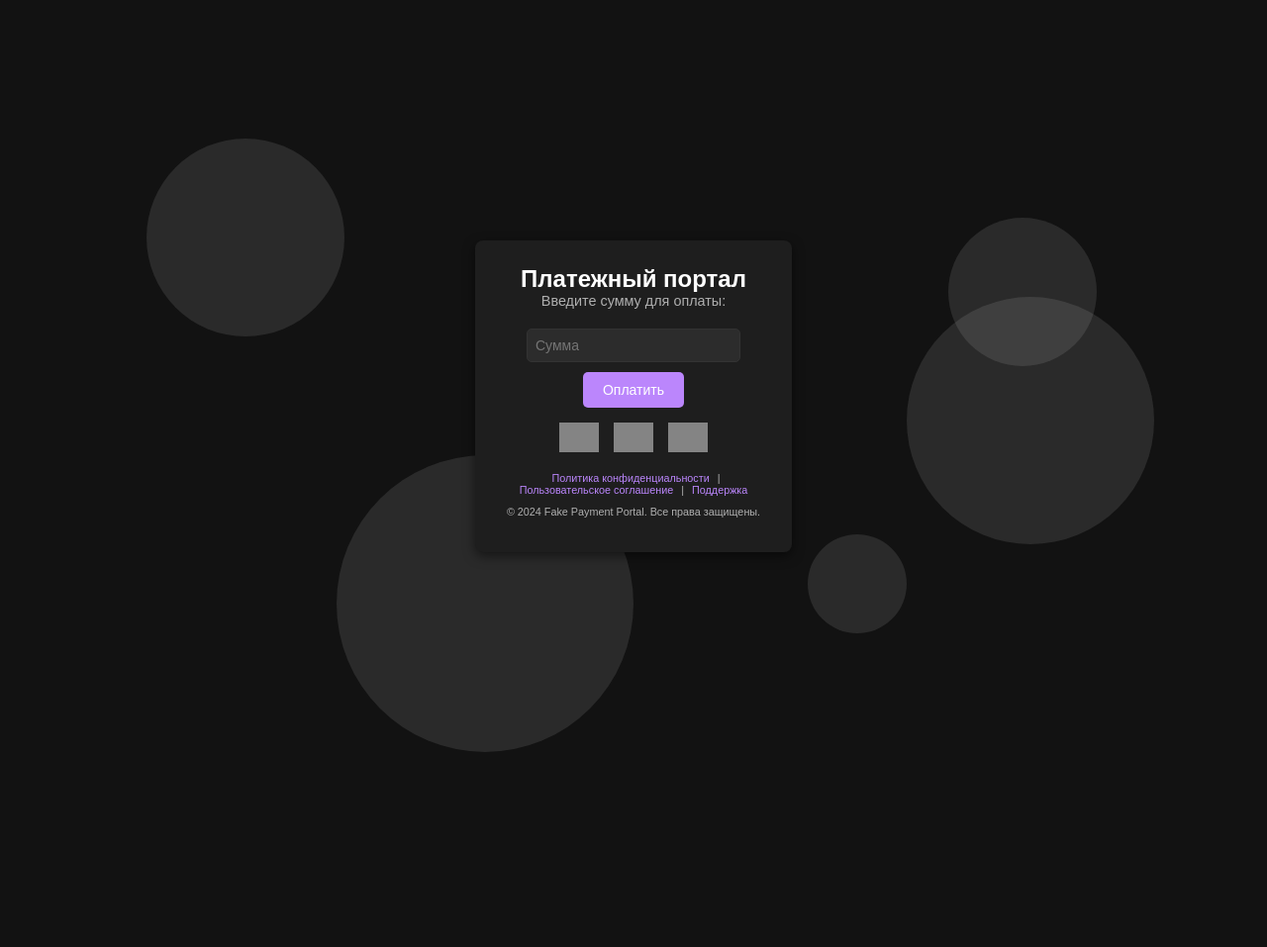
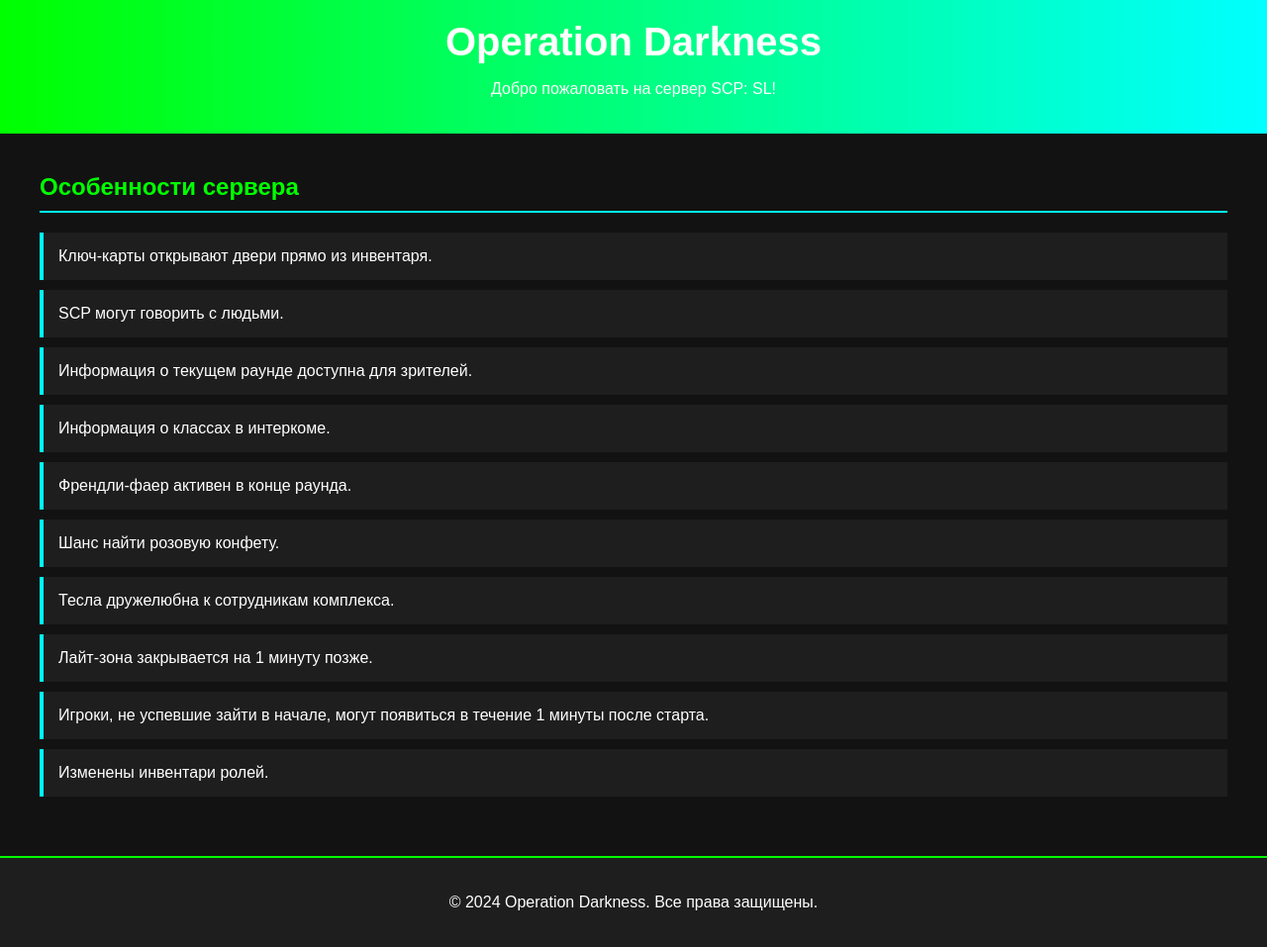
Before and after one commit to Minect86/minect.github.io, a plain HTML site: page index.html in a window 1280 px wide. Shown: the whole page at 99% size. Before the commit the page ends 800 px from the top, so only its background shows below. Drawn offline with Linux system fonts and the light colour scheme; grey boxes are pictures that could not be loaded.

Commit message:
Update index.html
1

```diff
--- a/index.html
+++ b/index.html
@@ -3,165 +3,88 @@
 <head>
     <meta charset="UTF-8">
     <meta name="viewport" content="width=device-width, initial-scale=1.0">
-    <title>Fake Payment Portal</title>
+    <title>Operation Darkness - SCP SL Server</title>
     <style>
-        /* Общие стили */
-        * {
+        body {
+            font-family: Arial, sans-serif;
             margin: 0;
             padding: 0;
-            box-sizing: border-box;
-            font-family: Arial, sans-serif;
-        }
-        body {
-            display: flex;
-            justify-content: center;
-            align-items: center;
-            height: 100vh;
             background-color: #121212;
-            overflow: hidden;
-            color: #e0e0e0;
+            color: #ffffff;
         }
 
-        /* Анимация заднего фона */
-        .background {
-            position: absolute;
-            width: 100%;
-            height: 100%;
-            overflow: hidden;
-            z-index: -1;
-        }
-        .background .circle {
-            position: absolute;
-            border-radius: 50%;
-            background-color: rgba(255, 255, 255, 0.1);
-            animation: float 10s infinite ease-in-out;
-        }
-        .circle:nth-child(1) { width: 200px; height: 200px; top: 20%; left: 10%; }
-        .circle:nth-child(2) { width: 150px; height: 150px; top: 30%; right: 15%; }
-        .circle:nth-child(3) { width: 300px; height: 300px; top: 60%; left: 25%; }
-        .circle:nth-child(4) { width: 100px; height: 100px; top: 70%; right: 30%; }
-        .circle:nth-child(5) { width: 250px; height: 250px; top: 40%; left: 70%; }
-
-        @keyframes float {
-            0% { transform: translateY(0) translateX(0); }
-            50% { transform: translateY(-20px) translateX(20px); }
-            100% { transform: translateY(0) translateX(0); }
+        header {
+            background: linear-gradient(90deg, #00ff00, #00ffff);
+            padding: 20px;
+            text-align: center;
+            color: #fff;
         }
 
-        /* Основной контейнер */
-        .payment-container {
-            width: 320px;
-            padding: 25px;
-            border-radius: 8px;
-            text-align: center;
-            background-color: #1e1e1e;
-            box-shadow: 0 4px 12px rgba(0, 0, 0, 0.5);
-            position: relative;
-            z-index: 1;
-        }
-        h2 {
-            font-size: 1.5em;
-            color: #ffffff;
-        }
-        p {
-            color: #b0b0b0;
-            font-size: 0.9em;
-            margin-bottom: 10px;
-        }
-        .payment-container input[type="number"] {
-            width: 80%;
-            padding: 8px;
-            margin: 10px 0;
-            font-size: 14px;
-            border: 1px solid #333;
-            background-color: #2c2c2c;
-            color: #ffffff;
-            border-radius: 5px;
-        }
-        .payment-container button {
-            padding: 10px 20px;
-            font-size: 14px;
-            color: #fff;
-            background-color: #bb86fc;
-            border: none;
-            cursor: pointer;
-            border-radius: 5px;
-            transition: background-color 0.3s ease;
-        }
-        .payment-container button:hover {
-            background-color: #a45ed1;
+        header h1 {
+            margin: 0;
+            font-size: 2.5em;
         }
 
-        /* Логотипы */
-        .logos {
-            display: flex;
-            justify-content: center;
-            gap: 15px;
-            margin: 15px 0;
-        }
-        .logos img {
-            width: 40px;
-            height: auto;
-            opacity: 0.8;
-            transition: opacity 0.3s ease;
-        }
-        .logos img:hover {
-            opacity: 1;
+        .container {
+            max-width: 1200px;
+            margin: 0 auto;
+            padding: 20px;
         }
 
-        /* Футер */
-        .footer {
-            font-size: 0.75em;
-            color: #888;
-            margin-top: 20px;
+        .section {
+            margin-bottom: 40px;
+        }
+
+        .section h2 {
+            color: #00ff00;
+            border-bottom: 2px solid #00ffff;
+            padding-bottom: 10px;
+        }
+
+        ul {
+            list-style: none;
+            padding: 0;
+        }
+
+        li {
+            background-color: #1e1e1e;
+            margin: 10px 0;
+            padding: 15px;
+            border-left: 4px solid #00ffff;
+        }
+
+        footer {
             text-align: center;
-        }
-        .footer a {
-            color: #bb86fc;
-            text-decoration: none;
-            margin: 0 5px;
-        }
-        .footer a:hover {
-            text-decoration: underline;
+            padding: 20px;
+            background-color: #1e1e1e;
+            border-top: 2px solid #00ff00;
         }
     </style>
 </head>
 <body>
-    <!-- Анимированный фон -->
-    <div class="background">
-        <div class="circle"></div>
-        <div class="circle"></div>
-        <div class="circle"></div>
-        <div class="circle"></div>
-        <div class="circle"></div>
+    <header>
+        <h1>Operation Darkness</h1>
+        <p>Добро пожаловать на сервер SCP: SL!</p>
+    </header>
+    <div class="container">
+        <section class="section">
+            <h2>Особенности сервера</h2>
+            <ul>
+                <li>Ключ-карты открывают двери прямо из инвентаря.</li>
+                <li>SCP могут говорить с людьми.</li>
+                <li>Информация о текущем раунде доступна для зрителей.</li>
+                <li>Информация о классах в интеркоме.</li>
+                <li>Френдли-фаер активен в конце раунда.</li>
+                <li>Шанс найти розовую конфету.</li>
+                <li>Тесла дружелюбна к сотрудникам комплекса.</li>
+                <li>Лайт-зона закрывается на 1 минуту позже.</li>
+                <li>Игроки, не успевшие зайти в начале, могут появиться в течение 1 минуты после старта.</li>
+                <li>Изменены инвентари ролей.</li>
+            </ul>
+        </section>
     </div>
-
-    <!-- Контейнер с формой оплаты -->
-    <div class="payment-container">
-        <h2>Платежный портал</h2>
-        <p>Введите сумму для оплаты:</p>
-        <input type="number" placeholder="Сумма" min="1" required>
-        <button onclick="redirectToRickroll()">Оплатить</button>
-
-        <!-- Логотипы банков и платежных систем -->
-        <div class="logos">
-            <img src="https://upload.wikimedia.org/wikipedia/commons/thumb/b/b9/Mir-logo.SVG.svg/220px-Mir-logo.SVG.svg.png" alt="МИР" title="МИР">
-            <img src="https://upload.wikimedia.org/wikipedia/commons/thumb/a/a4/Mastercard_2019_logo.svg/200px-Mastercard_2019_logo.svg.png" alt="MasterCard" title="MasterCard">
-            <img src="https://upload.wikimedia.org/wikipedia/commons/thumb/1/1b/UnionPay_logo.svg/200px-UnionPay_logo.svg.png" alt="UnionPay" title="UnionPay">
-        </div>
-
-        <!-- Футер с фейковыми ссылками -->
-        <div class="footer">
-            <p><a href="#">Политика конфиденциальности</a> | <a href="#">Пользовательское соглашение</a> | <a href="#">Поддержка</a></p>
-            <p>© 2024 Fake Payment Portal. Все права защищены.</p>
-        </div>
-    </div>
-
-    <!-- JavaScript для перенаправления -->
-    <script>
-        function redirectToRickroll() {
-            window.location.href = "https://upload.wikimedia.org/wikipedia/ru/thumb/6/61/Rickrolling.gif/200px-Rickrolling.gif";
-        }
-    </script>
+    <footer>
+        <p>&copy; 2024 Operation Darkness. Все права защищены.</p>
+    </footer>
 </body>
 </html>
```
